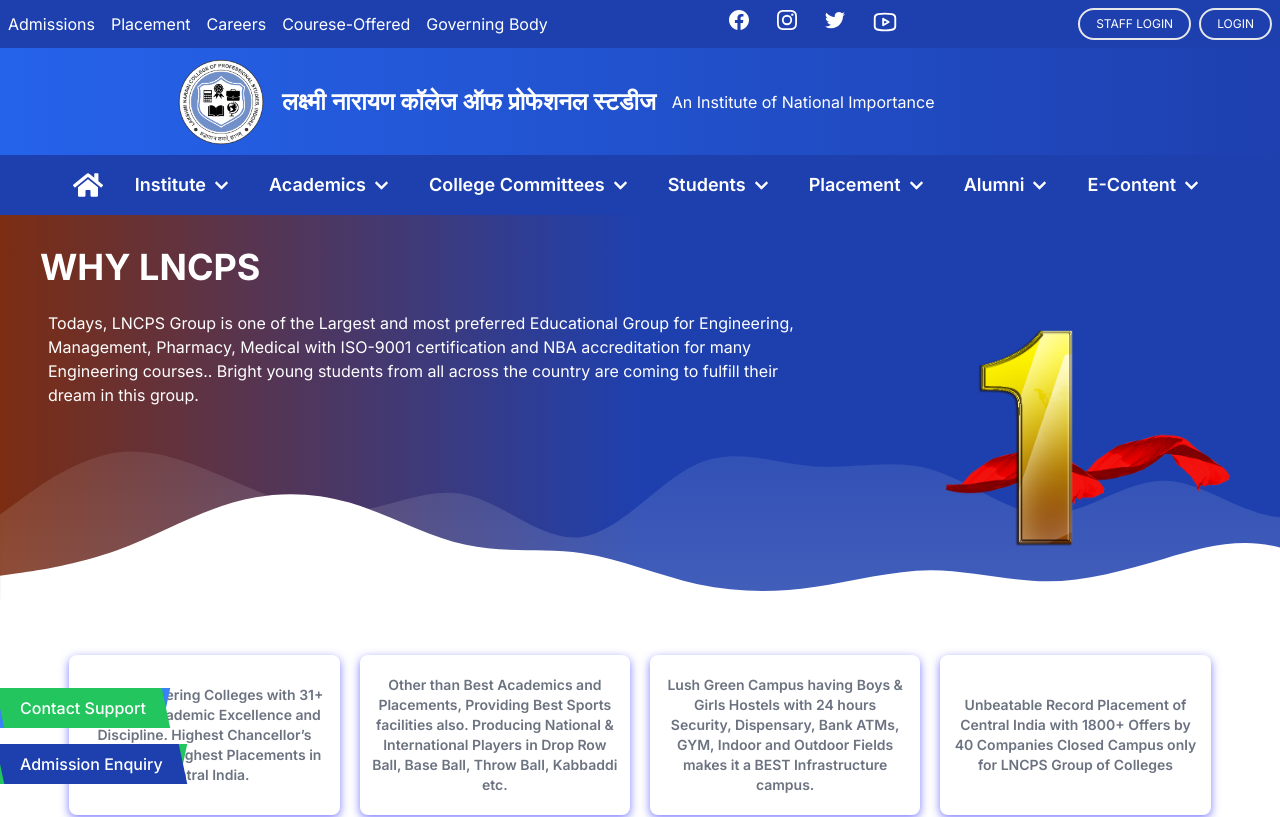
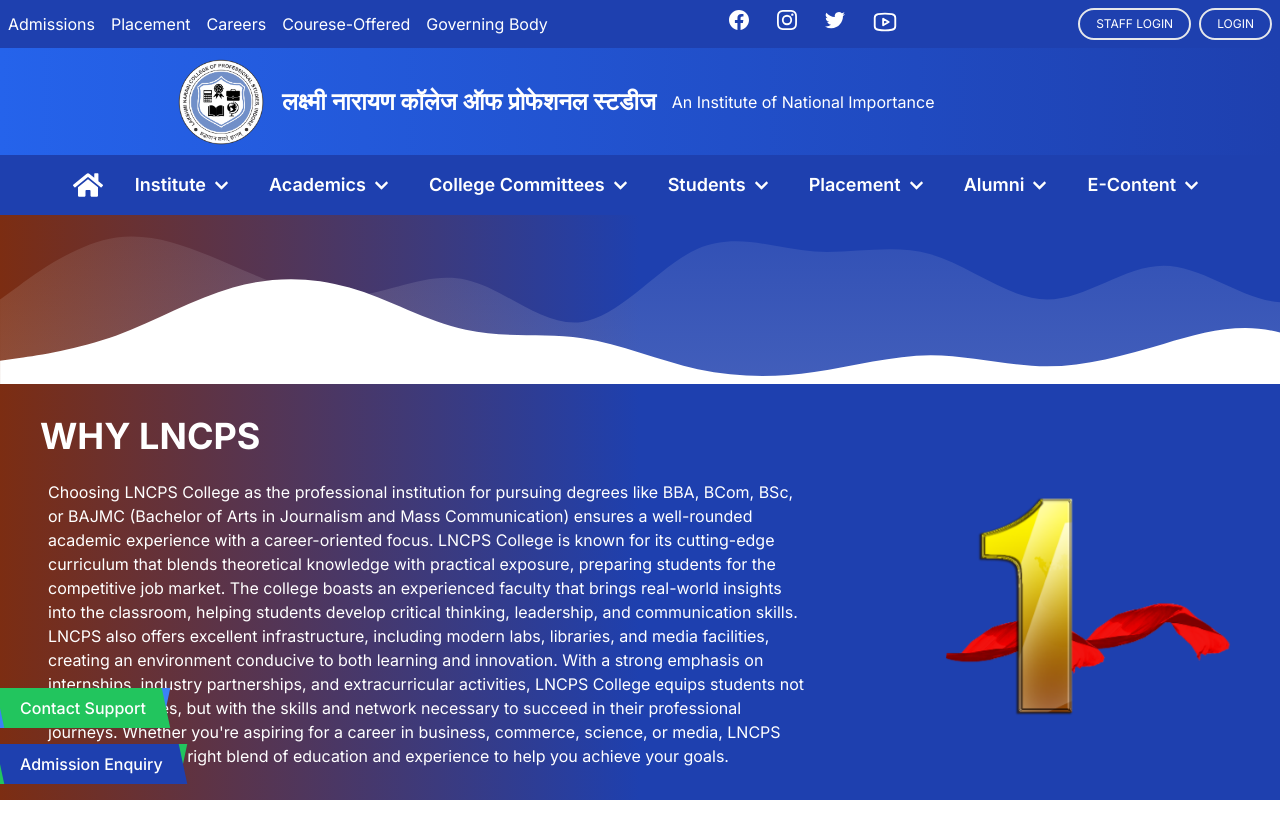
Before and after one commit to Harshal22pgpl/LNCPS, a Next.js app: page /why_skclncps in a window 1280 px wide. Shown: the top 817 px of the page. Built offline with nearby package versions, Linux system fonts and the light colour scheme.

Commit message:
new changes

```diff
--- a/app/components/Navbar/Navbar.jsx
+++ b/app/components/Navbar/Navbar.jsx
@@ -1104,7 +1104,7 @@
                   let dropdownLeft;
                   switch (item.main) {
                     case "Institute":
-                      dropdownWidth = "w-[950px]";
+                      dropdownWidth = "w-[690px]";
                       dropdownLeft = "left-[-79px]";
                       break;
                     case "Academics":
--- a/app/components/Whyskc/Whyskc.jsx
+++ b/app/components/Whyskc/Whyskc.jsx
@@ -10,7 +10,7 @@
           {/* SVG Waves */}
           <svg
             id="wave"
-            className="absolute bottom-0 left-0 w-full"
+            className=" bottom-[-40px] left-0 w-full"
             style={{ transform: "rotate(0deg)", transition: "0.3s" }}
             viewBox="0 0 1440 190"
             version="1.1"
@@ -65,13 +65,12 @@
           </div>
         </div>
         <div className="w-11/12  mx-auto   grid grid-cols-4 gap-5 p-4 mt-10  ">
-          <WhyCard content="Best Engineering Colleges with 31+ Years of Academic Excellence and Discipline. Highest Chancellor’s Awards and Highest Placements in Central India." />
+          <WhyCard content="These colleges offer degree programs such as BBA, BCom, BSc, and BAJMC, blending academic learning with hands-on experience through internships, workshops, and industry partnerships. The goal of a professional college is to equip students with the expertise, critical thinking, and real-world exposure needed to excel in their chosen professions." />
           <WhyCard
-            content="
-Other than Best Academics and Placements, Providing Best Sports facilities also. Producing National & International Players in Drop Row Ball, Base Ball, Throw Ball, Kabbaddi etc."
+            content="Through a combination of theoretical instruction and practical training, students gain a comprehensive understanding of their chosen fields, whether in business, science, commerce, media, or other industries."
           />
-          <WhyCard content="Lush Green Campus having Boys & Girls Hostels with 24 hours Security, Dispensary, Bank ATMs, GYM, Indoor and Outdoor Fields makes it a BEST Infrastructure campus." />
-          <WhyCard content="Unbeatable Record Placement of Central India with 1800+ Offers by 40 Companies Closed Campus only for LNCPS Group of Colleges" />
+          <WhyCard content="This holistic approach ensures graduates are job-ready, equipped with the confidence, knowledge, and practical experience to thrive in their careers. Furthermore, these colleges foster innovation and entrepreneurship, encouraging students to think critically, solve problems creatively, in their professional pursuits." />
+          <WhyCard content="By engaging with experts from their respective industries, students gain insights into professional practices giving them a competitive edge in the job market. The faculty at professional colleges typically includes a mix of academicians and industry professionals, providing students with both deep academic knowledge." />
         </div>
       </div>
     </>
--- a/app/page.js
+++ b/app/page.js
@@ -281,13 +281,13 @@
     backgroundSize: "cover",
   }}
 >
-  <div className="container flex flex-col lg:flex-row  items-center bg-opacity-75 bg-[#89131D] h-auto lg:h-[580px] p-4">
+  <div className="container flex flex-col lg:flex-row  items-center bg-opacity-75 bg-[#5844ef] h-auto lg:h-[580px] p-4">
     <nav className="nav flex flex-col lg:w-1/4 w-full lg:items-start items-center p-4 overflow-hidden">
       <h2 className="text-3xl w-80 text-white text-center font-semibold mb-6">
         Academic Programme
       </h2>
       <ul className="space-y-2 bg-white rounded-xl p-4 w-full lg:w-auto">
-        <li className="bg-white rounded-lg text-black hover:bg-[#FF3344]">
+        <li className="bg-white rounded-lg text-black hover:bg-[#3f67ea]">
           <button
             onClick={() => handleTabClick("undergraduate")}
             className={`p-4 w-full lg:w-auto text-left nav-link ${
@@ -298,7 +298,7 @@
             Bachelor of Business Administration (BBA)
           </button>
         </li>
-        <li className="bg-white rounded-lg text-black hover:bg-[#FF3344]">
+        <li className="bg-white rounded-lg text-black hover:bg-[#3f67ea]">
           <button
             onClick={() => handleTabClick("postgraduate")}
             className={`p-4 w-full lg:w-auto text-left nav-link ${
@@ -309,7 +309,7 @@
             Bachelor of Commerce (B.Com. - Plain)
           </button>
         </li>
-        <li className="bg-white rounded-lg text-black hover:bg-[#FF3344]">
+        <li className="bg-white rounded-lg text-black hover:bg-[#3f67ea]">
           <button
             onClick={() => handleTabClick("doctoral")}
             className={`p-4 w-full lg:w-auto text-left nav-link ${
@@ -320,7 +320,7 @@
           Bachelor of Commerce (B.Com. - Plain)
           </button>
         </li>
-        <li className="bg-white rounded-lg text-black hover:bg-[#FF3344]">
+        <li className="bg-white rounded-lg text-black hover:bg-[#3f67ea]">
           <button
             onClick={() => handleTabClick("executive")}
             className={`p-4 w-full lg:w-auto text-left nav-link ${
@@ -331,7 +331,7 @@
           BJMC – (Print Journalism, Broadcast (Radio and TV) Journalism and Web Journalism)
           </button>
         </li>
-        <li className="bg-white rounded-lg text-black hover:bg-[#FF3344]">
+        <li className="bg-white rounded-lg text-black hover:bg-[#3f67ea]">
           <button
             onClick={() => handleTabClick("parttime")}
             className={`p-4 w-full lg:w-auto text-left nav-link ${
@@ -408,7 +408,7 @@
       <AbouttheInstitute />
 
       <section class=" flex  lg:h-[300px] w-11/12 mx-auto mt-10 lg:flex-row flex-col  ">
-        <div class="items flex-1 w-full bg-[#FF3344] text-white p-6 pt-14 text-center  ">
+        <div class="items flex-1 w-full bg-[#3f67ea] text-white p-6 pt-14 text-center  ">
           <h2 className="font-semibold text-2xl">Thought of the Day</h2>
           <h5 className="font-semibold text-xl py-5 text-justify">
             Sometimes the biggest strength can be found in how you understand
@@ -418,7 +418,7 @@
             <i>--Michael Springer--</i>
           </h5>
         </div>
-        <div class="item flex-1 w-full bg-[#89131D] p-6 pt-14  items-center text-center ">
+        <div class="item flex-1 w-full bg-[#3f67ea] p-6 pt-14  items-center text-center ">
           <h2 className="font-semibold text-2xl">bg-[#C80D1D] the Day</h2>
           <h5 className="font-semibold text-xl py-5">कार्यात्मक</h5>
           <h5 className="font-semibold text-2xl">FUNCTIONAL</h5>
--- a/app/why_skclncps/page.js
+++ b/app/why_skclncps/page.js
@@ -7,7 +7,7 @@
       <Whyskc
         img="/number-1.png"
         title="WHY  LNCPS"
-        content="Todays, LNCPS Group is one of the Largest and most preferred Educational Group for Engineering, Management, Pharmacy, Medical with ISO-9001 certification and NBA accreditation for many Engineering courses.. Bright young students from all across the country are coming to fulfill their dream in this group."
+        content="Choosing LNCPS College as the professional institution for pursuing degrees like BBA, BCom, BSc, or BAJMC (Bachelor of Arts in Journalism and Mass Communication) ensures a well-rounded academic experience with a career-oriented focus. LNCPS College is known for its cutting-edge curriculum that blends theoretical knowledge with practical exposure, preparing students for the competitive job market. The college boasts an experienced faculty that brings real-world insights into the classroom, helping students develop critical thinking, leadership, and communication skills. LNCPS also offers excellent infrastructure, including modern labs, libraries, and media facilities, creating an environment conducive to both learning and innovation. With a strong emphasis on internships, industry partnerships, and extracurricular activities, LNCPS College equips students not just with degrees, but with the skills and network necessary to succeed in their professional journeys. Whether you're aspiring for a career in business, commerce, science, or media, LNCPS College offers the right blend of education and experience to help you achieve your goals."
       />
     </>
   );
```
